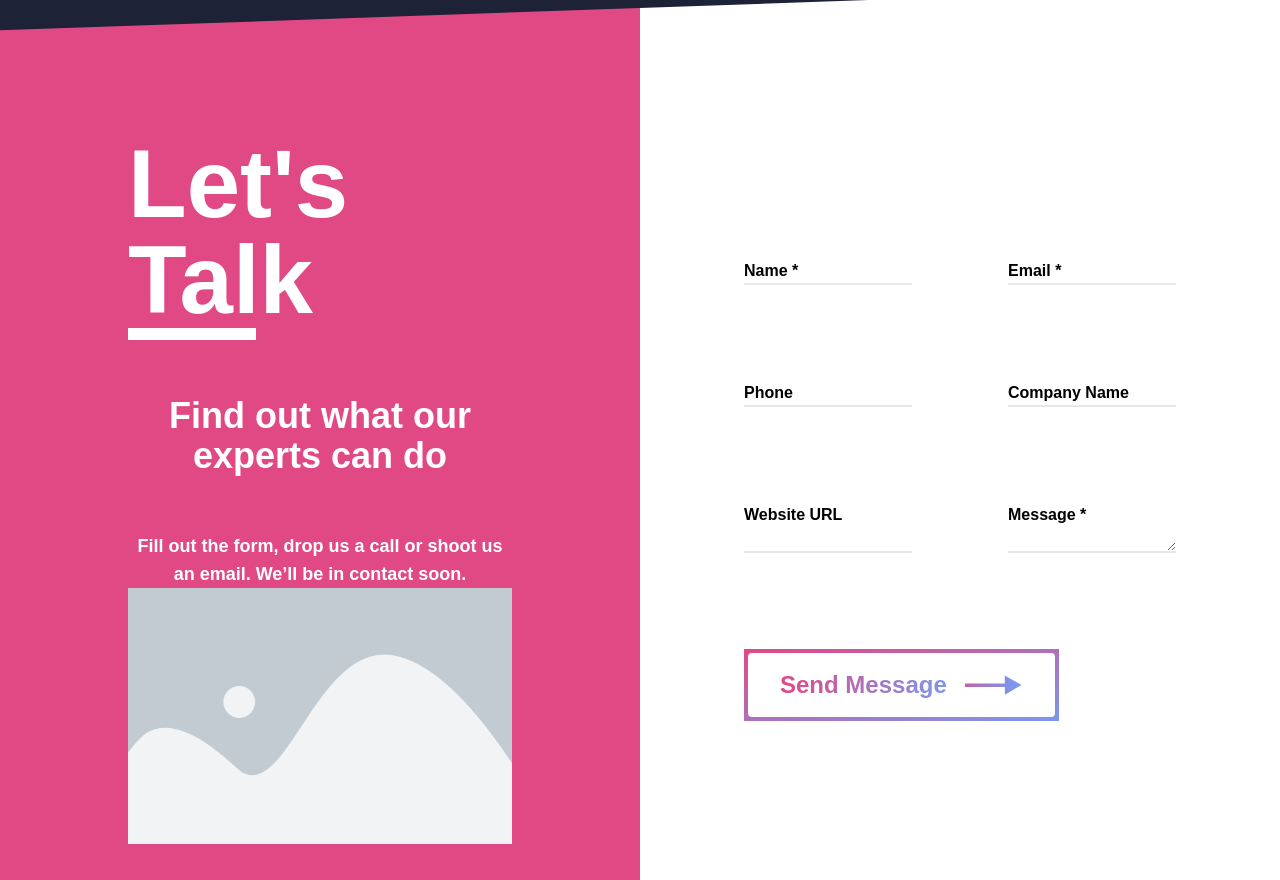
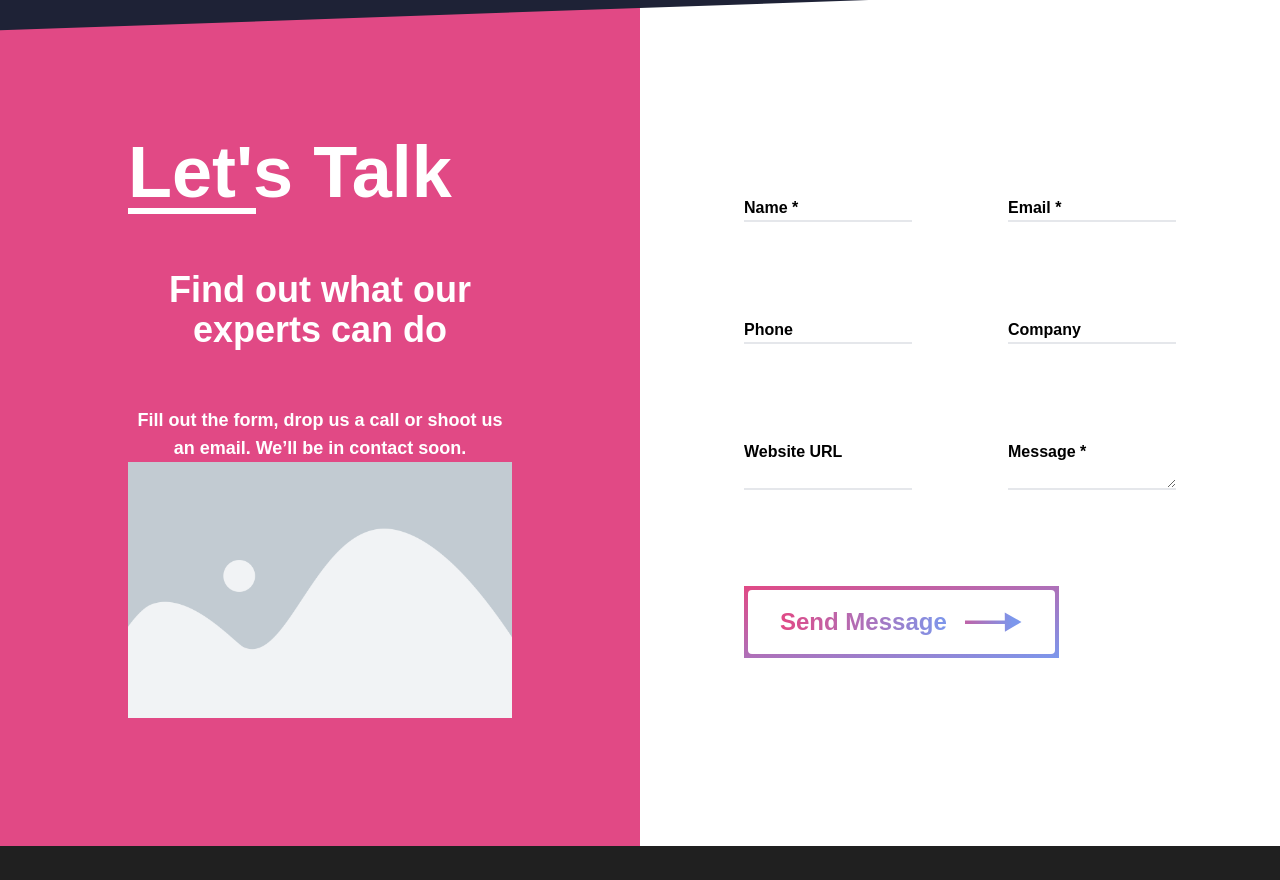
Before and after one commit to ldavidson8/newgigawaffle, a Next.js app: page / in a window 1280 px wide. Shown: the part 4540-5420 px from the top of the page. Built offline with nearby package versions, Linux system fonts and the light colour scheme.

Commit message:
Fixed emails not having linebreaks from typo

```diff
--- a/components/HomeComponents/ContactSection.js
+++ b/components/HomeComponents/ContactSection.js
@@ -1,5 +1,5 @@
 import { useForm } from "react-hook-form";
-import axios from "axios";
+import { motion } from "framer-motion";
 
 const ContactSection = () => {
   const { register, handleSubmit } = useForm();
@@ -19,9 +19,9 @@ const ContactSection = () => {
   return (
     <div className="w-full">
       <div className="grid items-center h-full md:grid-cols-2">
-        <div className="w-full h-full p-4 font-bold text-white bg-primary sm:p-8 lg:p-32">
-          <h2 className="text-6xl lg:text-8xl">Let's Talk</h2>
-          <div className="w-1/3 pb-3 mb-2 bg-white bg-left-bottom bg-no-repeat"></div>
+        <div className="w-full h-full p-4 font-bold text-white bg-primary sm:p-8 xl:p-32">
+          <h2 className="text-5xl md:text-7xl">Let's Talk</h2>
+          <div className="w-1/3 pb-1.5 mb-2 bg-white bg-left-bottom bg-no-repeat"></div>
           <h3 className="text-4xl text-center mt-14">
             Find out what our experts can do
           </h3>
@@ -104,7 +104,7 @@ const ContactSection = () => {
                 htmlFor="companyName"
                 className="absolute top-0 duration-300 origin-0 cursor-text"
               >
-                Company Name
+                Company
               </label>
             </div>
             <div className="relative border-b-2 focus-within:border-primary">
--- a/components/Navbar.js
+++ b/components/Navbar.js
@@ -5,7 +5,7 @@ import Menu from "./Menu";
 
 const Navbar = () => {
   return (
-    <nav className="flex w-full bg-navy-blue z-max p-4 items-center justify-center">
+    <nav className="flex items-center justify-center w-full p-4 bg-navy-blue z-max">
       <div className="absolute top-2 left-4">
         <Link href="/">
           <a>
--- a/package.json
+++ b/package.json
@@ -13,6 +13,7 @@
     "@sendgrid/mail": "^7.6.0",
     "axios": "^0.24.0",
     "contentful": "^9.1.5",
+    "framer-motion": "^5.4.5",
     "next": "12.0.7",
     "nodemailer": "^6.7.2",
     "react": "17.0.2",
--- a/pages/api/mail.js
+++ b/pages/api/mail.js
@@ -18,7 +18,7 @@ export default (req, res) => {
     from: "hello@gigawaffle.co.uk",
     subject: "New Contact Form Submission!",
     text: message,
-    html: message.replace(/\r\na/g, "<br>"),
+    html: message.replace(/\r\n/g, "<br>"),
   };
 
   mail.send(data);
```
Also changed, not shown: 1 other file (tests, documents, lock files or other folders).
